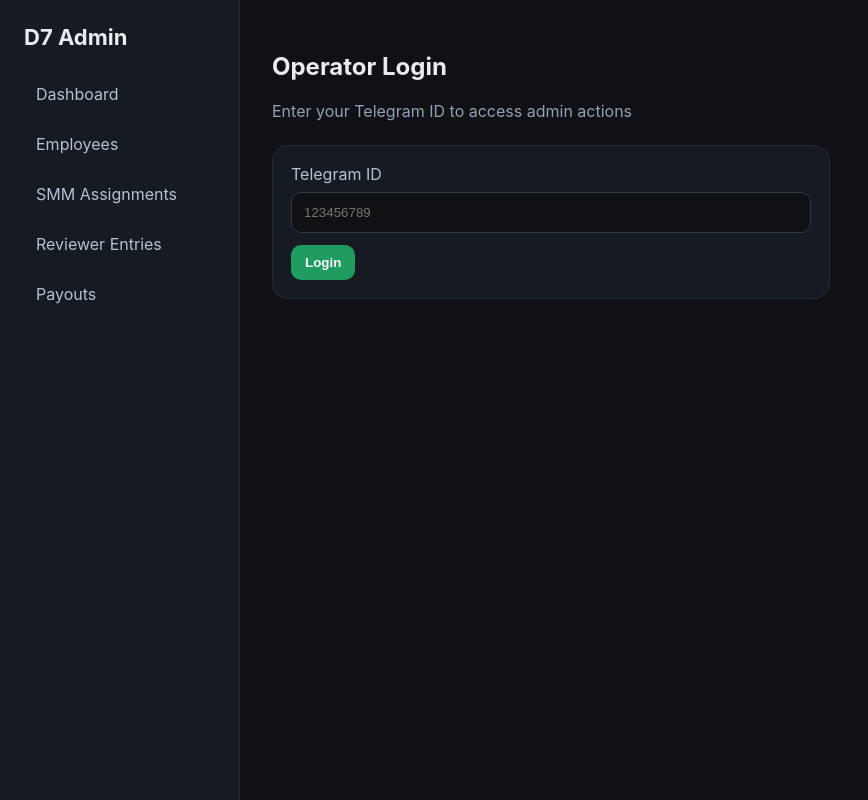
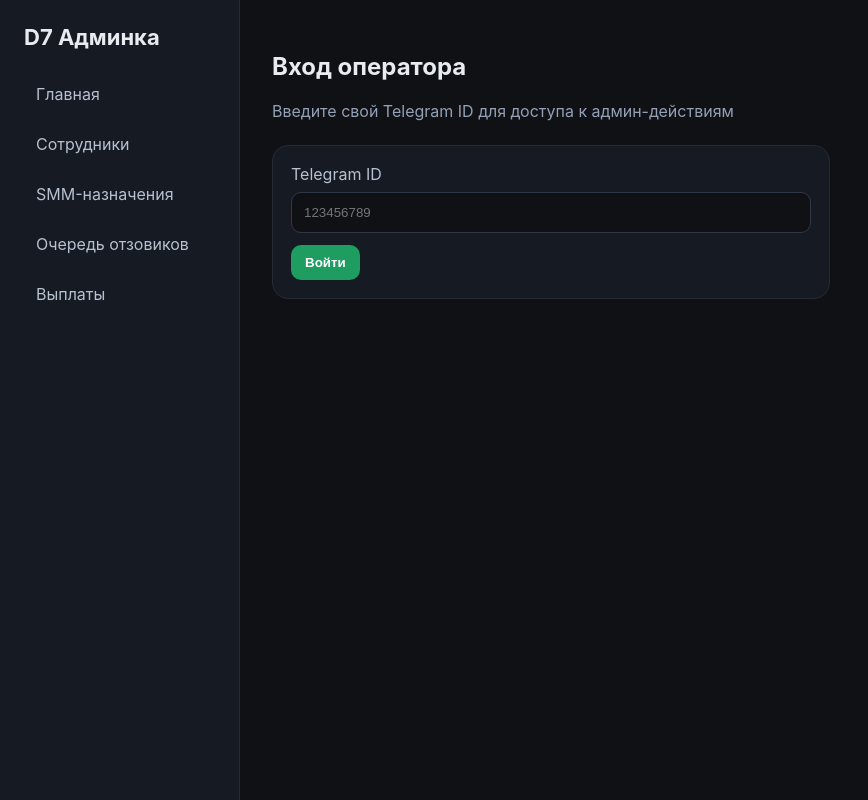
Before and after one commit to hamzanewboy04-a11y/d7-designers-bot, a FastAPI app: page /admin/login in a window 1280 px wide. Shown: the whole page, without its empty margins (0-868 px from the left). Run offline with FastAPI, Linux system fonts and the light colour scheme; parts of the project's set-up code (start-up, migrations or seed data) failed here and were passed over.

Commit message:
feat: localize web admin ui to russian

```diff
--- a/web/app.py
+++ b/web/app.py
@@ -122,7 +122,7 @@ async def current_operator_id(request: Request) -> int | None:
 async def require_operator(request: Request) -> int | RedirectResponse:
     operator_id = await current_operator_id(request)
     if operator_id is None:
-        return RedirectResponse(url="/admin/login?message=Please+log+in", status_code=303)
+        return RedirectResponse(url="/admin/login?message=Пожалуйста,+войдите", status_code=303)
     if operator_id in config.admin_ids:
         return operator_id
     try:
@@ -131,7 +131,7 @@ async def require_operator(request: Request) -> int | RedirectResponse:
     except Exception as exc:
         logger.warning("Admin fallback DB check failed for operator %s: %s", operator_id, exc)
     request.session.clear()
-    return RedirectResponse(url="/admin/login?message=Admin+access+required", status_code=303)
+    return RedirectResponse(url="/admin/login?message=Нужен+доступ+администратора", status_code=303)
 
 
 @app.on_event("startup")
@@ -179,13 +179,13 @@ async def login_action(request: Request, telegram_id: int = Form(...)):
             return RedirectResponse(url="/admin", status_code=303)
     except Exception as exc:
         logger.warning("Admin login DB fallback failed for %s: %s", telegram_id, exc)
-    return RedirectResponse(url="/admin/login?message=Unknown+or+unauthorized+operator", status_code=303)
+    return RedirectResponse(url="/admin/login?message=Неизвестный+или+неавторизованный+оператор", status_code=303)
 
 
 @app.post("/admin/logout")
 async def logout_action(request: Request):
     request.session.clear()
-    return RedirectResponse(url="/admin/login?message=Logged+out", status_code=303)
+    return RedirectResponse(url="/admin/login?message=Вы+вышли+из+системы", status_code=303)
 
 
 @app.get("/admin", response_class=HTMLResponse)
@@ -303,7 +303,7 @@ async def smm_assignment_create(
         active_from=active_from.strip() or None,
         comment=comment.strip(),
     )
-    return RedirectResponse(url="/admin/smm/assignments?message=Assignment created.", status_code=303)
+    return RedirectResponse(url="/admin/smm/assignments?message=Назначение+создано.", status_code=303)
 
 
 @app.get("/admin/reviewer/entries", response_class=HTMLResponse)
@@ -355,7 +355,7 @@ async def reviewer_entry_verify(request: Request, review_entry_id: int):
         return HTMLResponse("DB unavailable", status_code=503)
     service = reviewer_domain_service()
     result = await service.verify_review_entry(review_entry_id, operator)
-    message = "Entry verified." if result else "Entry not found or already processed."
+    message = "Отчёт+подтверждён." if result else "Отчёт+не+найден+или+уже+обработан."
     return RedirectResponse(url=f"/admin/reviewer/entries/{review_entry_id}?message={quote(message)}", status_code=303)
 
 
@@ -370,7 +370,7 @@ async def reviewer_entry_reject(request: Request, review_entry_id: int, comment:
         return HTMLResponse("DB unavailable", status_code=503)
     service = reviewer_domain_service()
     result = await service.reject_review_entry(review_entry_id, operator, comment.strip())
-    message = "Entry rejected." if result else "Entry not found or already processed."
+    message = "Отчёт+отклонён." if result else "Отчёт+не+найден+или+уже+обработан."
     return RedirectResponse(url=f"/admin/reviewer/entries/{review_entry_id}?message={quote(message)}", status_code=303)
 
 
@@ -412,7 +412,7 @@ async def reviewer_batch_paid(request: Request, batch_id: int):
         return HTMLResponse("DB unavailable", status_code=503)
     service = reviewer_domain_service()
     result = await service.mark_reviewer_batch_paid(batch_id, operator)
-    message = "Reviewer batch marked as paid." if result else "Reviewer batch not found or already closed."
+    message = "Выплата+отзовику+отмечена+как+оплаченная." if result else "Batch+отзовика+не+найден+или+уже+закрыт."
     return RedirectResponse(url=f"/admin/payouts?message={quote(message)}", status_code=303)
 
 
@@ -427,5 +427,5 @@ async def smm_batch_paid(request: Request, batch_id: int):
         return HTMLResponse("DB unavailable", status_code=503)
     service = smm_domain_service()
     result = await service.mark_smm_batch_paid(batch_id, operator)
-    message = "SMM batch marked as paid." if result else "SMM batch not found or already closed."
+    message = "Выплата+SMM+отмечена+как+оплаченная." if result else "Batch+SMM+не+найден+или+уже+закрыт."
     return RedirectResponse(url=f"/admin/payouts?message={quote(message)}", status_code=303)
--- a/web/templates/base.html
+++ b/web/templates/base.html
@@ -3,25 +3,25 @@
 <head>
   <meta charset="UTF-8" />
   <meta name="viewport" content="width=device-width, initial-scale=1.0" />
-  <title>{{ title or 'D7 Admin' }}</title>
+  <title>{{ title or 'D7 Админка' }}</title>
   <link rel="stylesheet" href="/static/styles.css" />
 </head>
 <body>
   <div class="layout">
     <aside class="sidebar">
-      <h1>D7 Admin</h1>
+      <h1>D7 Админка</h1>
       <nav>
-        <a href="/admin">Dashboard</a>
-        <a href="/admin/employees">Employees</a>
-        <a href="/admin/smm/assignments">SMM Assignments</a>
-        <a href="/admin/reviewer/entries">Reviewer Entries</a>
-        <a href="/admin/payouts">Payouts</a>
+        <a href="/admin">Главная</a>
+        <a href="/admin/employees">Сотрудники</a>
+        <a href="/admin/smm/assignments">SMM-назначения</a>
+        <a href="/admin/reviewer/entries">Очередь отзовиков</a>
+        <a href="/admin/payouts">Выплаты</a>
       </nav>
       {% if operator_id|default(None) %}
       <div class="sidebar-footer">
-        <div class="subtitle">Operator: {{ operator_id }}</div>
+        <div class="subtitle">Оператор: {{ operator_id }}</div>
         <form method="post" action="/admin/logout">
-          <button class="button secondary" type="submit">Logout</button>
+          <button class="button secondary" type="submit">Выйти</button>
         </form>
       </div>
       {% endif %}
--- a/web/templates/login.html
+++ b/web/templates/login.html
@@ -2,8 +2,8 @@
 {% block content %}
 <div class="topbar">
   <div>
-    <h2>Operator Login</h2>
-    <div class="subtitle">Enter your Telegram ID to access admin actions</div>
+    <h2>Вход оператора</h2>
+    <div class="subtitle">Введите свой Telegram ID для доступа к админ-действиям</div>
   </div>
 </div>
 
@@ -16,7 +16,7 @@
     <label for="telegram_id">Telegram ID</label>
     <input id="telegram_id" name="telegram_id" type="number" required placeholder="123456789" />
 
-    <button class="button success" type="submit">Login</button>
+    <button class="button success" type="submit">Войти</button>
   </form>
 </div>
 {% endblock %}
--- a/web/templates/reviewer_entries.html
+++ b/web/templates/reviewer_entries.html
@@ -1,8 +1,8 @@
 {% extends 'base.html' %}
 {% block content %}
-<div class="topbar"><div><h2>Reviewer Entries</h2><div class="subtitle">Pending reviewer v2 queue</div></div></div>
+<div class="topbar"><div><h2>Очередь отзовиков</h2><div class="subtitle">Ожидающие проверки reviewer v2 отчёты</div></div></div>
 <table>
-  <thead><tr><th>Entry ID</th><th>Reviewer</th><th>Date</th><th>Status</th><th>Created</th><th>Lines</th><th>Total</th><th></th></tr></thead>
+  <thead><tr><th>ID отчёта</th><th>Отзовик</th><th>Дата</th><th>Статус</th><th>Создан</th><th>Строк</th><th>Сумма</th><th></th></tr></thead>
   <tbody>
     {% for item in entries %}
     <tr>
@@ -13,7 +13,7 @@
       <td>{{ item.created_at }}</td>
       <td>{{ item.item_count }}</td>
       <td>{{ '%.2f'|format(item.total_usdt) }} USDT</td>
-      <td><a class="button secondary" href="/admin/reviewer/entries/{{ item.review_entry_id }}">Open</a></td>
+      <td><a class="button secondary" href="/admin/reviewer/entries/{{ item.review_entry_id }}">Открыть</a></td>
     </tr>
     {% endfor %}
   </tbody>
```
Also changed, not shown: web/templates/dashboard.html (+18 -18 lines), web/templates/payouts.html (+11 -11 lines), web/templates/reviewer_entry_detail.html (+14 -14 lines), web/templates/smm_assignments.html (+15 -15 lines).
